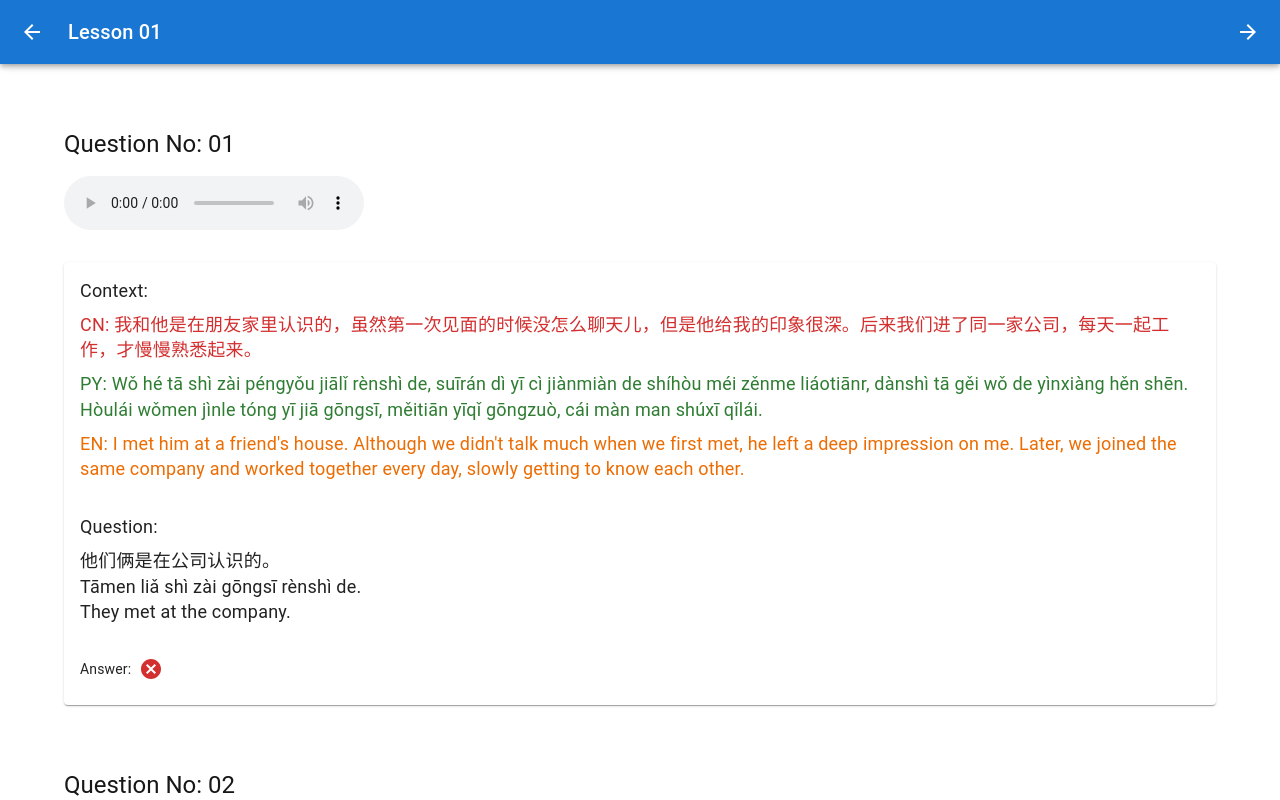
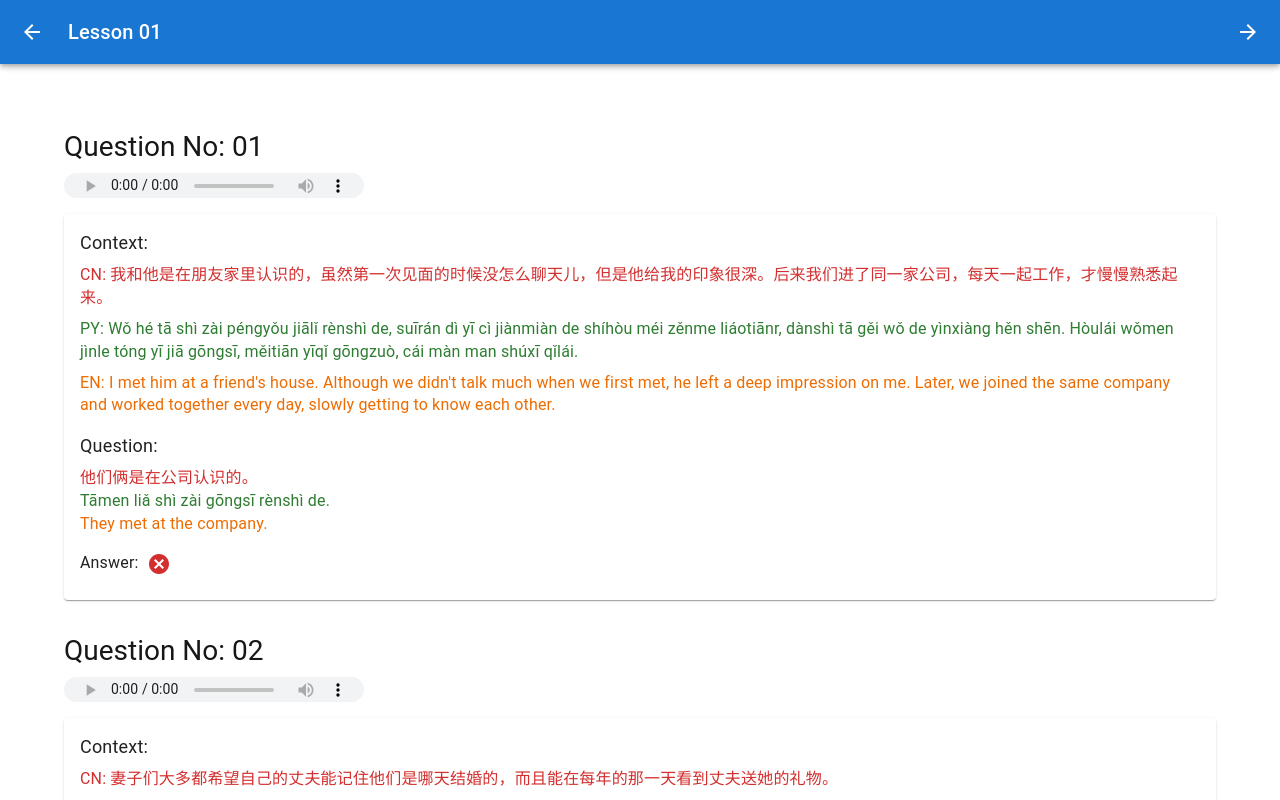
Before and after one commit to AFM-Taha/hsk4-listening, a Next.js app: page / in a window 1280 px wide. Shown: the top 800 px of the page. Built offline with nearby package versions, Linux system fonts and the light colour scheme.

Commit message:
formate update

```diff
--- a/component/FastPart.jsx
+++ b/component/FastPart.jsx
@@ -5,15 +5,25 @@ export default function FastPart({ list }) {
   const { no, context, question, ans, audio } = list;
 
   return (
-    <Box key={no} mb={8}>
+    <Box key={no} mb={4}>
       {/* Question Number */}
-      <Typography variant="h5" mb={2}>
+      <Typography
+        sx={{
+          fontSize: {
+            xs: '18px',
+            md: '24px',
+            lg: '28px'
+          },
+        }}
+        variant="h5"
+        mb={1}
+      >
         Question No: {"0" + no}
       </Typography>
 
       {/* Audio Player */}
-      <Box mb={4} sx={{ maxWidth: 300, width: "100%" }}>
-        <audio controls style={{ width: "100%" }}>
+      <Box mb={2} sx={{ maxWidth: 300, width: "100%" }}>
+        <audio controls style={{ width: "100%", height: "25px" }}>
           <source src={audio} />
         </audio>
       </Box>
@@ -22,7 +32,7 @@ export default function FastPart({ list }) {
       <Card>
         <CardContent>
           {/* Context Section */}
-          <Box mb={4}>
+          <Box mb={2}>
             <Typography
               sx={{
                 fontSize: {
@@ -30,9 +40,58 @@ export default function FastPart({ list }) {
                   md: '16px',
                   lg: '18px'
                 },
-              }} variant="body2" mb={1}>
-                   Context:
-              </Typography>
+              }}
+              variant="body2"
+              mb={1}
+            >
+              Context:
+            </Typography>
+            <Typography
+              sx={{
+                fontSize: {
+                  xs: '12px',
+                  md: '14px',
+                  lg: '16px'
+                },
+              }}
+              color="error.main"
+              variant="body2"
+              mb={1}
+            >
+              CN: {context?.cn}
+            </Typography>
+            <Typography
+              sx={{
+                fontSize: {
+                  xs: '12px',
+                  md: '14px',
+                  lg: '16px'
+                },
+              }}
+              color="success.main"
+              variant="body2"
+              mb={1}
+            >
+              PY: {context?.py}
+            </Typography>
+            <Typography
+              sx={{
+                fontSize: {
+                  xs: '12px',
+                  md: '14px',
+                  lg: '16px'
+                },
+              }}
+              color="warning.main"
+              variant="body2"
+              mb={1}
+            >
+              EN: {context?.en}
+            </Typography>
+          </Box>
+
+          {/* Question Section */}
+          <Box mb={2}>
             <Typography
               sx={{
                 fontSize: {
@@ -40,72 +99,67 @@ export default function FastPart({ list }) {
                   md: '16px',
                   lg: '18px'
                 },
-              }} color="error.main" variant="body2" mb={1}>
-              CN: {context?.cn}
+              }}
+              variant="body2"
+              mb={1}
+            >
+              Question:
             </Typography>
             <Typography
               sx={{
                 fontSize: {
-                  xs: '14px',
-                  md: '16px',
-                  lg: '18px'
+                  xs: '12px',
+                  md: '14px',
+                  lg: '16px'
                 },
-              }} color="success.main" variant="body2" mb={1}>
-              PY: {context?.py}
-            </Typography>
-            <Typography
-              sx={{
-                fontSize: {
-                  xs: '14px',
-                  md: '16px',
-                  lg: '18px'
-                },
-              }} color="warning.main" variant="body2" mb={1}>
-              EN: {context?.en}
-            </Typography>
-          </Box>
-
-          {/* Question Section */}
-          <Box mb={4}>
-            <Typography
-              sx={{
-                fontSize: {
-                  xs: '14px',
-                  md: '16px',
-                  lg: '18px'
-                },
-              }} variant="body2" mb={1}>Question:</Typography>
-            <Typography
-              sx={{
-                fontSize: {
-                  xs: '14px',
-                  md: '16px',
-                  lg: '18px'
-                },
-              }} variant="body2" >
+              }}
+              color="error.main"
+              variant="body2"
+            >
               {question?.cn}
             </Typography>
             <Typography
               sx={{
                 fontSize: {
-                  xs: '14px',
-                  md: '16px',
-                  lg: '18px'
+                  xs: '12px',
+                  md: '14px',
+                  lg: '16px'
                 },
-              }} variant="body2">{question?.py}</Typography>
+              }}
+              color="success.main"
+              variant="body2"
+            >
+              {question?.py}
+            </Typography>
             <Typography
               sx={{
                 fontSize: {
-                  xs: '14px',
-                  md: '16px',
-                  lg: '18px'
+                  xs: '12px',
+                  md: '14px',
+                  lg: '16px'
                 },
-              }} variant="body2">{question?.en}</Typography>
+              }}
+              color="warning.main"
+              variant="body2"
+            >
+              {question?.en}
+            </Typography>
           </Box>
 
           {/* Answer Section */}
           <Box>
-            <Typography variant="body2" display="flex" alignItems="center">
+            <Typography
+              sx={{
+                fontSize: {
+                  xs: '12px',
+                  md: '14px',
+                  lg: '16px'
+                },
+              }}
+              variant="body2"
+              display="flex"
+              alignItems="center"
+            >
               Answer:
               {ans?.isCorrect ? (
                 <CheckCircle color="success" sx={{ ml: 1 }} />
@@ -113,9 +167,6 @@ export default function FastPart({ list }) {
                 <Cancel color="error" sx={{ ml: 1 }} />
               )}
             </Typography>
-            {/* <Typography variant="body2" mb={1}>
-              {ans?.cn} ({ans?.py}) / {ans?.en}
-            </Typography> */}
           </Box>
         </CardContent>
       </Card>
```
